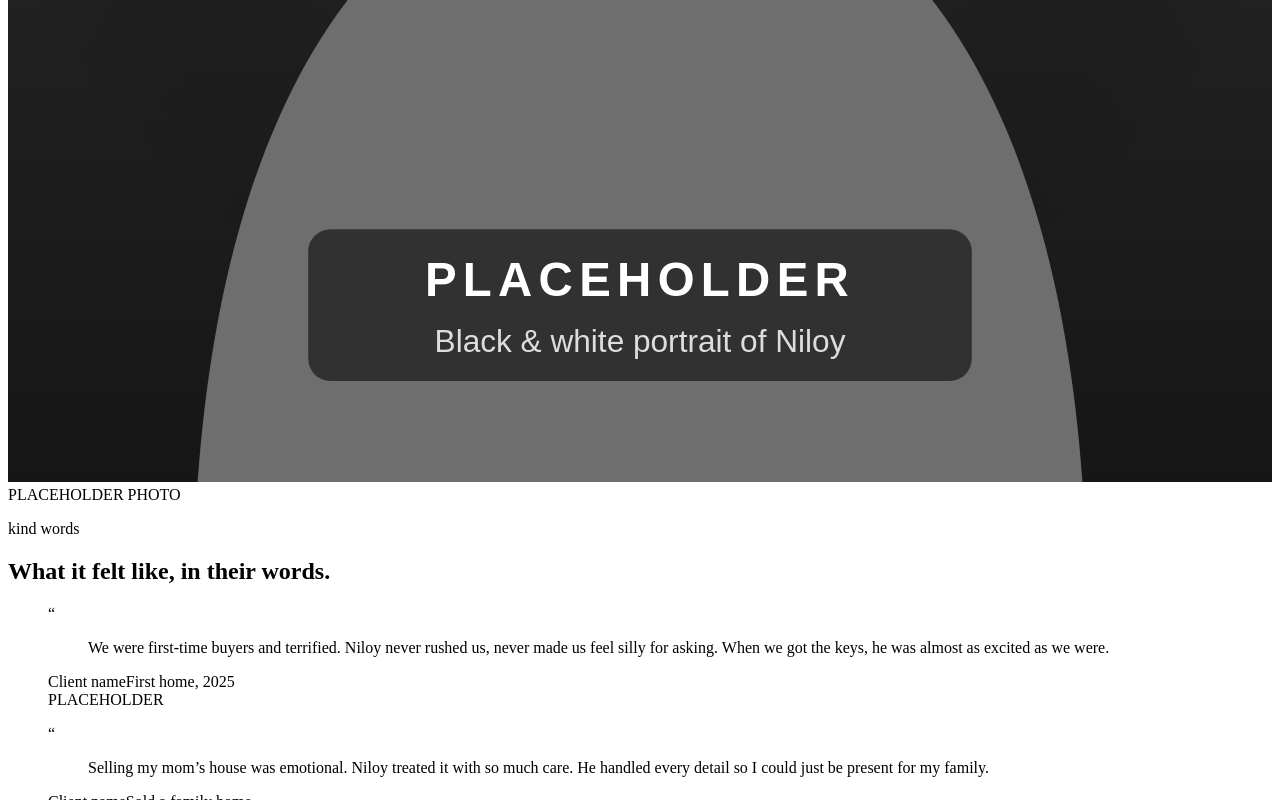
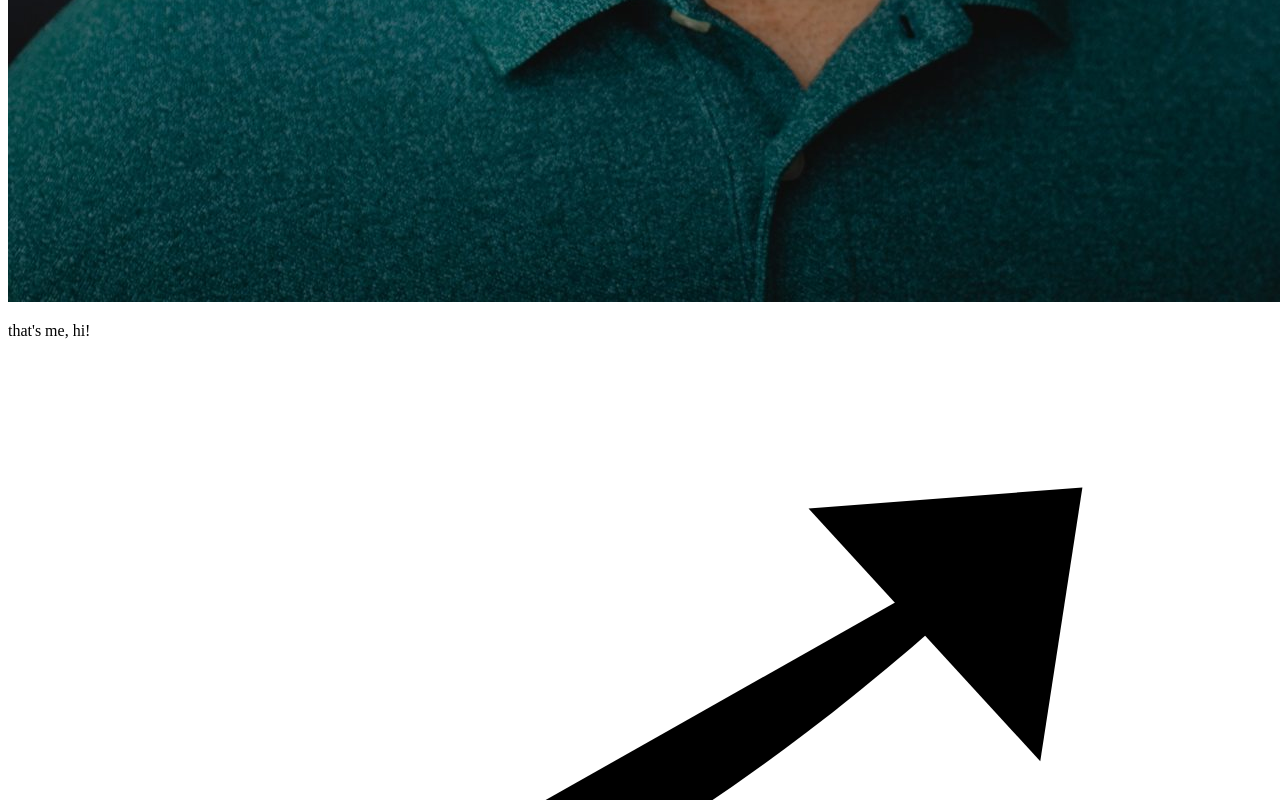
Before and after one commit to hniloy96/realwithniloy, a React (Vite) app: page / in a window 1280 px wide. Shown: the part 1301-2101 px from the top of the page. Built offline with nearby package versions, Linux system fonts and the light colour scheme; the HTML template or start-up script is replaced by a standard one; a web font is replaced by a local one.

Commit message:
Add Niloy's portrait to the home page with dot-grid styling
Co-Authored-By: Claude Opus 5.5 <noreply@anthropic.com>

```diff
--- a/src/components/Home.jsx
+++ b/src/components/Home.jsx
@@ -1,7 +1,6 @@
 import { useEffect } from 'react'
 import { motion, useMotionValue, useSpring, useTransform, useReducedMotion } from 'motion/react'
 import { HOME } from '../content.js'
-import Placeholder from './Placeholder.jsx'
 
 export default function Home({ onContact }) {
   const reduce = useReducedMotion()
@@ -19,6 +18,11 @@ export default function Home({ onContact }) {
   const textY = useTransform(sy, [-1, 1], [6, -6])
   const glowX = useTransform(sx, [-1, 1], ['20%', '80%'])
   const glowY = useTransform(sy, [-1, 1], ['15%', '85%'])
+  // the dot grids drift the opposite way to the photo, which gives depth
+  const dotsX = useTransform(sx, [-1, 1], [16, -16])
+  const dotsY = useTransform(sy, [-1, 1], [12, -12])
+  const frameX = useTransform(sx, [-1, 1], [-6, 6])
+  const frameY = useTransform(sy, [-1, 1], [-5, 5])
 
   useEffect(() => {
     if (reduce) return
@@ -75,6 +79,31 @@ export default function Home({ onContact }) {
         </motion.button>
       </motion.div>
 
+      <div className="portrait-stage">
+        <motion.div
+          className="dots dots-back"
+          style={{ x: dotsX, y: dotsY }}
+          initial={{ opacity: 0 }}
+          animate={{ opacity: 1 }}
+          transition={{ duration: 1.6, delay: 0.5 }}
+          aria-hidden="true"
+        />
+        <motion.div
+          className="dots dots-corner"
+          style={{ x: dotsX, y: dotsY }}
+          initial={{ opacity: 0 }}
+          animate={{ opacity: 1 }}
+          transition={{ duration: 1.6, delay: 0.8 }}
+          aria-hidden="true"
+        />
+        <motion.div
+          className="portrait-frame"
+          style={{ x: frameX, y: frameY }}
+          initial={{ opacity: 0, scale: 0.97 }}
+          animate={{ opacity: 1, scale: 1 }}
+          transition={{ duration: 1.2, delay: 0.6 }}
+          aria-hidden="true"
+        />
         <motion.div
           className="portrait-wrap"
           style={{ rotateX, rotateY, x: photoX, y: photoY }}
@@ -82,10 +111,25 @@ export default function Home({ onContact }) {
           animate={{ opacity: 1, scale: 1 }}
           transition={{ duration: 1.4, ease: [0.22, 1, 0.36, 1] }}
         >
-        <img className="portrait" src={HOME.portrait} alt="Portrait of Niloy (placeholder)" />
+          <img className="portrait" src={HOME.portrait} alt="Niloy smiling, black and white portrait" />
           <motion.div className="portrait-glow" style={{ left: glowX, top: glowY }} />
-        <Placeholder>PLACEHOLDER PHOTO</Placeholder>
+          <span className="corner corner-tl" aria-hidden="true" />
+          <span className="corner corner-br" aria-hidden="true" />
         </motion.div>
+        <motion.p
+          className="portrait-note"
+          initial={{ opacity: 0, y: 8 }}
+          animate={{ opacity: 1, y: 0 }}
+          transition={{ duration: 0.8, delay: 1.6 }}
+          aria-hidden="true"
+        >
+          {HOME.portraitNote}
+          <svg viewBox="0 0 60 40" className="note-arrow">
+            <path d="M4 34 C 18 32, 34 24, 50 8" />
+            <path d="M38 8 L 51 7 L 49 20" />
+          </svg>
+        </motion.p>
+      </div>
     </section>
   )
 }
--- a/src/content.js
+++ b/src/content.js
@@ -20,8 +20,9 @@ export const HOME = {
   message:
     "Buying or selling a home isn't paperwork. It's the kitchen where you'll learn to cook, the hallway your kids will race down, the door you'll walk through on your hardest and happiest days. I'm here to walk that road with you, honestly, one step at a time.",
   cta: 'Start a conversation',
-  // PLACEHOLDER image: swap for a real photo (any color photo turns black & white automatically)
-  portrait: '/placeholders/portrait.svg',
+  // Your photo (a web-sized copy of public/images/home_page_me.jpg). It is shown in black & white.
+  portrait: '/images/home_page_me_web.jpg',
+  portraitNote: "that's me, hi!",
 }
 
 // PLACEHOLDER reviews: replace with real client words (with their permission)
--- a/src/styles.css
+++ b/src/styles.css
@@ -22,6 +22,7 @@
   --bg-rgb: 12 12 12;
   --shadow: rgba(0, 0, 0, 0.9);
   --grain: 0.07;
+  --dot: rgba(236, 230, 220, 0.26);
   --hand: "Ranade", Georgia, serif; /* dial menu + names */
   --sans: "Ranade", system-ui, -apple-system, "Segoe UI", sans-serif; /* everything else */
   --script: "Dudu Calligraphy", "Segoe Script", cursive; /* yellow accent handwriting */
@@ -233,22 +234,140 @@ main {
   margin: 0 0 34px;
 }
 
+/* The photo sits on a "stage" with layered dot grids and an offset frame */
+.portrait-stage {
+  position: relative;
+  flex: 0 1 31%;
+  width: 100%;
+  max-width: 370px;
+  aspect-ratio: 4 / 5;
+  margin: 40px 36px 56px 0;
+}
+
+.dots {
+  position: absolute;
+  pointer-events: none;
+  background-image: radial-gradient(circle, var(--dot) 1.3px, transparent 1.7px);
+  background-size: 15px 15px;
+}
+
+.dots-back {
+  width: 82%;
+  height: 74%;
+  right: -22%;
+  bottom: -16%;
+  -webkit-mask-image: radial-gradient(ellipse at 60% 60%, #000 35%, transparent 72%);
+  mask-image: radial-gradient(ellipse at 60% 60%, #000 35%, transparent 72%);
+}
+
+.dots-corner {
+  width: 38%;
+  height: 30%;
+  left: -16%;
+  top: -10%;
+  --dot: rgb(var(--glow-rgb) / 0.55);
+  -webkit-mask-image: linear-gradient(135deg, #000 30%, transparent 85%);
+  mask-image: linear-gradient(135deg, #000 30%, transparent 85%);
+}
+
+.portrait-frame {
+  position: absolute;
+  top: 20px;
+  left: 20px;
+  right: -20px;
+  bottom: -20px;
+  border: 1px solid rgb(var(--glow-rgb) / 0.45);
+  border-radius: 4px;
+  pointer-events: none;
+}
+
 .portrait-wrap {
-  position: relative;
-  flex: 0 1 34%;
-  max-width: 400px;
-  aspect-ratio: 4 / 5;
-  border-radius: 6px;
+  position: absolute;
+  inset: 0;
+  border-radius: 4px;
   overflow: hidden;
+  background: #111;
   box-shadow: 0 40px 80px -30px var(--shadow);
   transform-style: preserve-3d;
+}
+
+/* soft vignette so the photo melts into the page */
+.portrait-wrap::after {
+  content: '';
+  position: absolute;
+  inset: 0;
+  background:
+    radial-gradient(ellipse at 50% 35%, transparent 45%, rgba(0, 0, 0, 0.35) 100%),
+    linear-gradient(to top, rgba(0, 0, 0, 0.35), transparent 35%);
+  pointer-events: none;
 }
 
 .portrait {
   width: 100%;
   height: 100%;
   object-fit: cover;
-  filter: grayscale(1) contrast(1.08);
+  object-position: 50% 30%;
+  filter: grayscale(1) contrast(1.12) brightness(0.95);
+  transform: scale(1.02);
+  transition: transform 1.2s cubic-bezier(0.22, 1, 0.36, 1), filter 1.2s ease;
+}
+
+.portrait-wrap:hover .portrait {
+  transform: scale(1.05);
+  filter: grayscale(1) contrast(1.18) brightness(1);
+}
+
+/* little viewfinder corners */
+.corner {
+  position: absolute;
+  z-index: 2;
+  width: 18px;
+  height: 18px;
+  border-color: rgba(255, 255, 255, 0.7);
+  border-style: solid;
+  border-width: 0;
+  pointer-events: none;
+}
+
+.corner-tl {
+  top: 14px;
+  left: 14px;
+  border-top-width: 1.5px;
+  border-left-width: 1.5px;
+}
+
+.corner-br {
+  right: 14px;
+  bottom: 14px;
+  border-right-width: 1.5px;
+  border-bottom-width: 1.5px;
+}
+
+.portrait-note {
+  position: absolute;
+  left: -18%;
+  bottom: -15%;
+  margin: 0;
+  display: flex;
+  align-items: flex-end;
+  gap: 2px;
+  font-family: var(--script);
+  font-size: 26px;
+  line-height: 1;
+  color: var(--accent);
+  transform: rotate(-6deg);
+  white-space: nowrap;
+}
+
+.note-arrow {
+  width: 46px;
+  height: 32px;
+  margin-bottom: 12px;
+  fill: none;
+  stroke: currentColor;
+  stroke-width: 2;
+  stroke-linecap: round;
+  stroke-linejoin: round;
 }
 
 .portrait-glow {
@@ -588,10 +707,22 @@ main {
     padding-top: 8vh;
   }
 
-  .portrait-wrap {
-    width: 46%;
+  .portrait-stage {
+    width: 50%;
     max-width: 220px;
     align-self: flex-start;
+    margin: 12px 0 52px 10px;
+  }
+
+  .portrait-note {
+    left: 58%;
+    bottom: -17%;
+    font-size: 22px;
+    flex-direction: row-reverse;
+  }
+
+  .note-arrow {
+    transform: scaleX(-1);
   }
 
   .about {
@@ -627,6 +758,7 @@ main {
   --bg-rgb: 243 238 230;
   --shadow: rgba(60, 45, 30, 0.35);
   --grain: 0.045;
+  --dot: rgba(30, 28, 25, 0.22);
   color-scheme: light;
 }
 
```
Also changed, not shown: public/images/home_page_me_web.jpg (added). Lines whose indentation alone changed are shown as unchanged.
